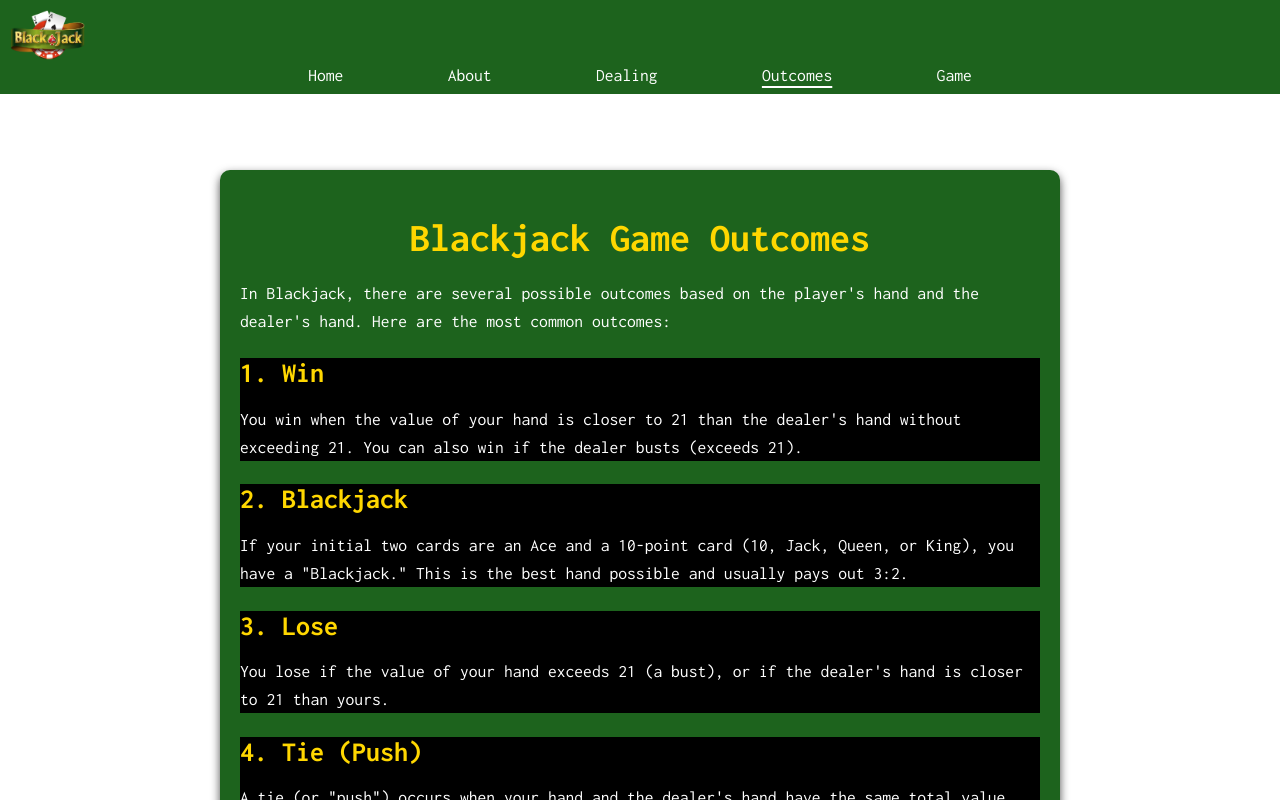
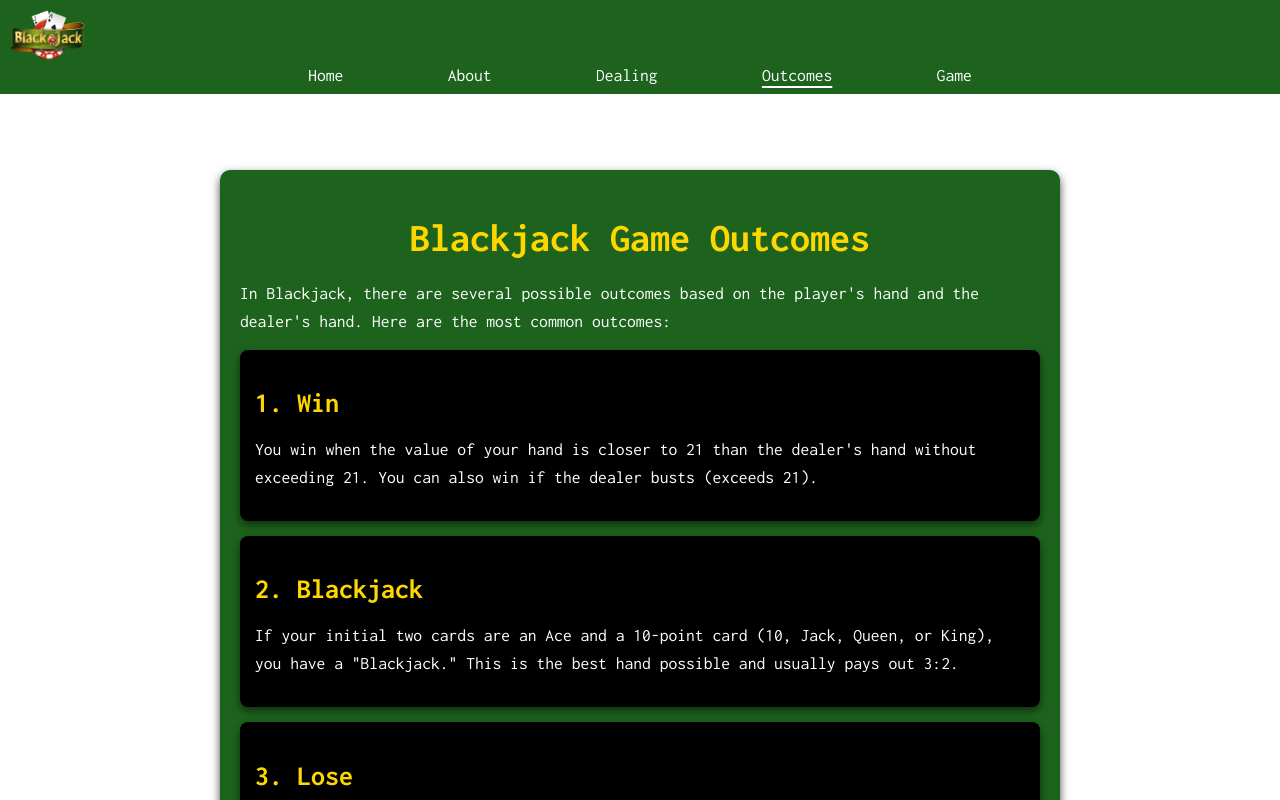
Before and after one commit to karanja-23/Group-13-React-Project, a React (Vite) app: page /outcomes in a window 1280 px wide. Shown: the top 800 px of the page. Built offline with nearby package versions, Linux system fonts and the light colour scheme.

Commit message:
minor fix

```diff
--- a/src/CSS/index.css
+++ b/src/CSS/index.css
@@ -773,7 +773,7 @@ text-decoration-thickness: 2px;
 }
 
 .outcome-card {
-  background-color:black;/* Black cards for contrast /
+  background-color:black;/* Black cards for contrast*/
   margin-bottom: 15px;
   padding: 15px;
   border-radius: 8px;
@@ -781,8 +781,8 @@ text-decoration-thickness: 2px;
   transition: all 0.3s ease-in-out;
 }
 .outcome-card:hover {
-  transform: scale(1.05); / Scale up on hover /
-  box-shadow: 0 0 20px 5px rgba(255, 215, 0, 0.8); /Gold glow effect */
+  transform: scale(1.05); /* Scale up on hover*/
+  box-shadow: 0 0 20px 5px rgba(255, 215, 0, 0.8); /*Gold glow effect */
 
 }
 
```
